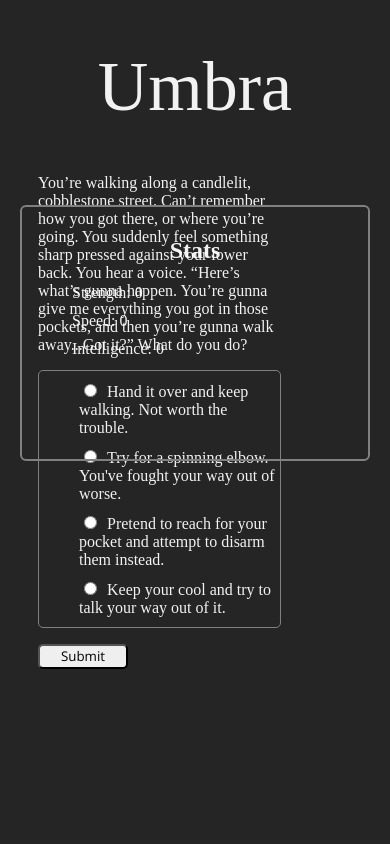
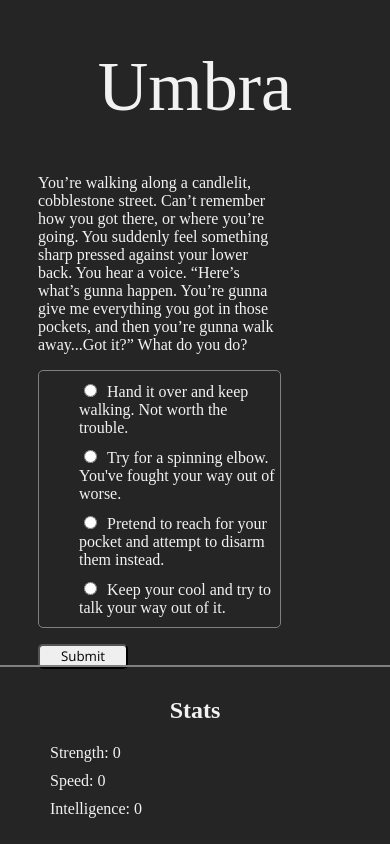
Before and after one commit to ahinkel421/umbra, a React (Create React App) app: page / in a window 390 px wide. Both pictures are taken after a click on the button "Start Game". Built offline with nearby package versions, Linux system fonts and the light colour scheme; a web font is replaced by a local one.

Commit message:
made stats box responsive

```diff
--- a/src/components/stats-box.css
+++ b/src/components/stats-box.css
@@ -1,7 +1,7 @@
 .stats-box {
-	height: 256px;
+	height: 400px;
 	width: 350px;
-	position: fixed;
+	position: absolute;
 	top: 205px;
 	right: 20px;
 	border: 2px solid grey;
@@ -15,8 +15,15 @@
 
 @media (max-width: 1250px) {
 	.stats-box {
-		right: 20px;
-		bottom: 20px;
-		left: 20px;
+		position: fixed;
+		top: initial;
+		bottom: 0;
+		left: 0;
+		right: 0;
+		height: initial;
+		width: initial;
+		border: initial;
+		border-radius: initial;
+		border-top: 2px solid grey;
 	}
 }
```
